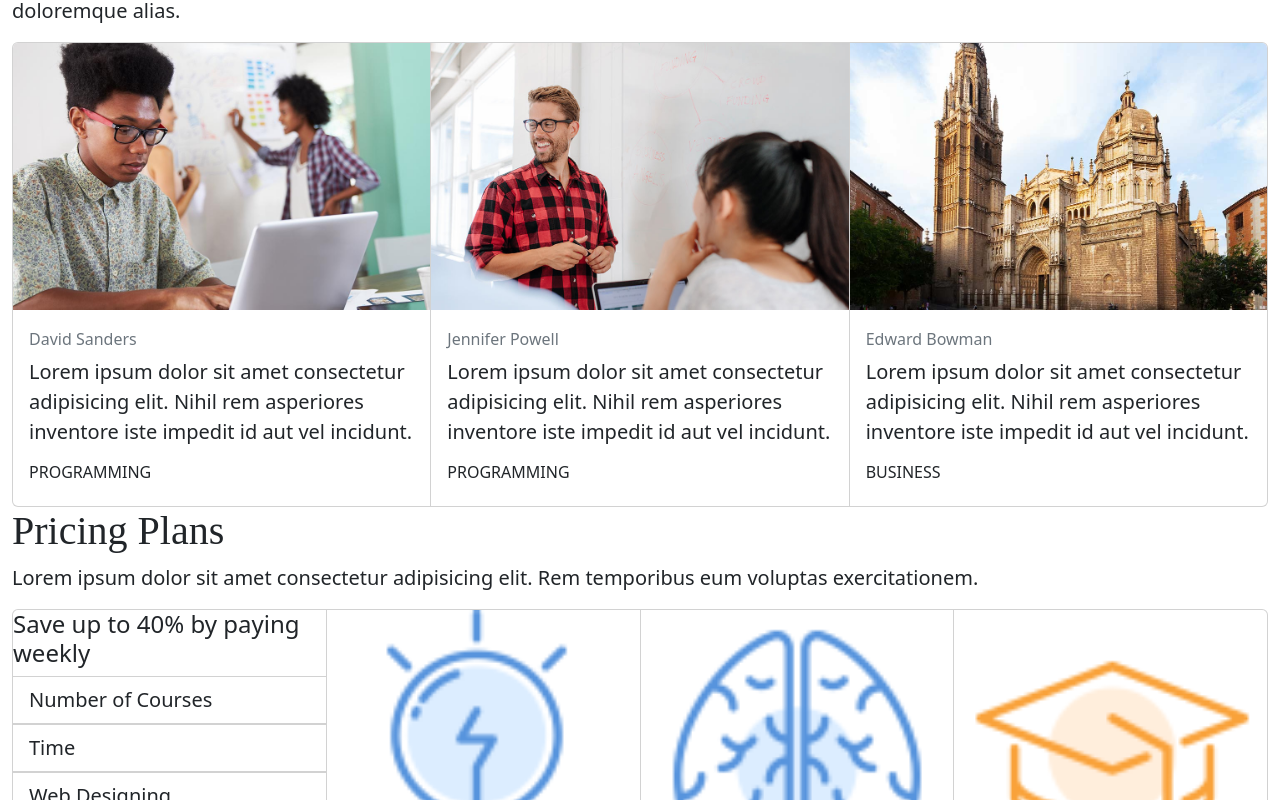
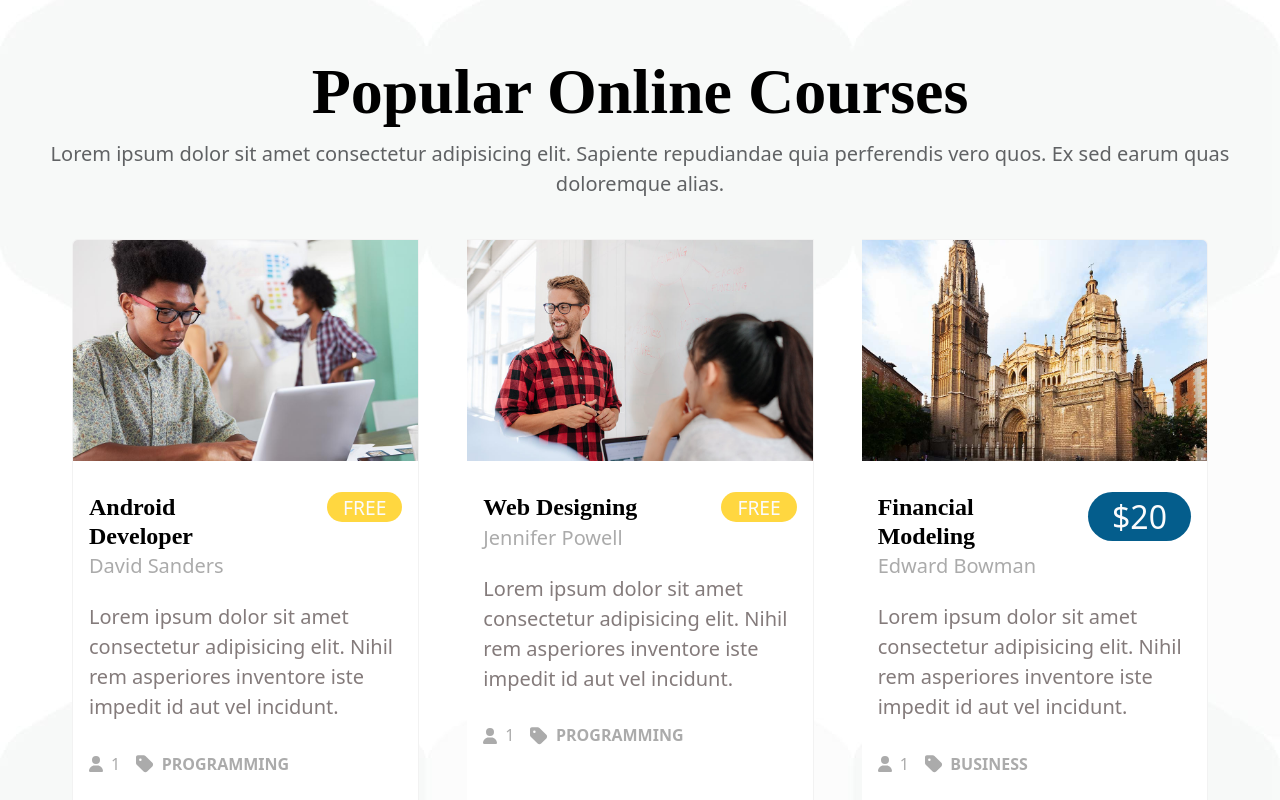
Before and after one commit to AnielloPiscopo/proj-html-vuejs, a Vue app: page / in a window 1280 px wide. Shown: the part 4940-5740 px from the top of the page. Built offline with nearby package versions, Linux system fonts and the light colour scheme.

Commit message:
Completed the MainCourses component

```diff
--- a/src/App.vue
+++ b/src/App.vue
@@ -22,5 +22,11 @@ export default {
 <style lang="scss">
 @use '../node_modules/bootstrap/scss/bootstrap.scss' as *;
 @use './styles/general.scss' as *;
+@use './styles/partials/variables' as *;
 @use './styles/momentaneal-styles.css' as *;
+
+body {
+    background-color: $bg-color-1;
+    color: $text-color-23
+}
 </style>
--- a/src/components/main/MainCourses.vue
+++ b/src/components/main/MainCourses.vue
@@ -12,7 +12,7 @@ export default {
                     number: '5',
                     name: 'Android Developer',
                     teacher: 'David Sanders',
-                    price: 'free',
+                    price: 'Free',
                     type: 'Programming'
                 },
 
@@ -28,7 +28,7 @@ export default {
                     number: '12',
                     name: 'Financial Modeling',
                     teacher: 'Edward Bowman',
-                    price: '20',
+                    price: '$20',
                     type: 'Business'
                 },
             ],
@@ -38,36 +38,102 @@ export default {
 </script>
 
 <template>
-    <section id="online-courses">
-        <div class="container-fluid">
-            <h1 class="my_font-serif">Popular Online Course</h1>
-            <p>
+    <section id="online-courses" class="py-5">
+        <div class="container-fluid p-5 my-5">
+            <h1 class="my_font-serif my_title fw-bold text-center">Popular Online Courses</h1>
+            <p class="text-center">
                 Lorem ipsum dolor sit amet consectetur adipisicing elit. Sapiente repudiandae quia perferendis vero
                 quos. Ex sed earum quas doloremque alias.
             </p>
 
             <div class="card-group">
-                <div v-for="course, index in coursesList" class="card" style="width: 18rem;" :key="index">
+                <a href="#" v-for="course, index in coursesList" class="my_card card m-4 text-decoration-none"
+                    style="width: 18rem;" :key="index">
                     <img class="card-img-top" :src="store.getImgPath(`course-${course.number}-f-img.jpg`)"
                         alt="Card image cap">
-                    <div class="card-body">
-                        <h5 class="my_font-serif card-title">{{ course.title }}</h5>
-                        <h6 class="card-subtitle mb-2 text-muted">{{ course.teacher }}</h6>
-                        <p class="card-text">
+                    <div class="card-body my_card-body">
+                        <div class="row justify-content-between">
+                            <div class="col-7">
+                                <h4 class="my_font-serif card-title fw-bold">{{ course.name }}</h4>
+                                <h5 class="my_card-subtitle card-subtitle mb-2">{{ course.teacher }}</h5>
+                            </div>
+                            <div class="col-5 text-end">
+                                <span class="my_price text-uppercase rounded rounded-pill"
+                                    :class="(course.price === 'Free') ? 'my_special-offer' : ''">{{
+                                        course.price
+                                    }}</span>
+                            </div>
+                        </div>
+                        <p class="card-text py-3">
                             Lorem ipsum dolor sit amet consectetur adipisicing elit. Nihil rem asperiores inventore iste
                             impedit id aut vel incidunt.
                         </p>
 
-                        <div>
-                            <h6 class="text-uppercase">{{ course.type }}</h6>
-                        </div>
+                        <ul class="d-flex align-items-center list-unstyled">
+                            <li class="d-flex align-items-center">
+                                <font-awesome-icon class="my_icon fs-6" icon="fa-solid fa-user" />
+                                <h6 class="m-0 ps-2">1</h6>
+                            </li>
+                            <li class="d-flex align-items-center ps-3">
+                                <font-awesome-icon class="my_icon" icon="fa-solid fa-tag" />
+                                <h6 class="text-uppercase fw-bold m-0 ps-2">{{ course.type }}</h6>
+                            </li>
+                        </ul>
                     </div>
-                </div>
+                </a>
             </div>
         </div>
     </section>
 </template>
 
 <style lang="scss" scoped>
+@use '../../styles/partials/variables' as *;
 
+#online-courses {
+    background-image: url('../../assets/img/background-pattern.jpg');
+    border-bottom: 2px solid $border-color-6;
+
+    a {
+        color: $text-color-23;
+    }
+
+    .my_title {
+        font-size: 4rem;
+    }
+
+    p {
+        color: $text-color-16;
+    }
+
+    .my_card {
+        border-color: $border-color-1;
+
+        .my_card-body {
+            padding-top: 2rem;
+            padding-bottom: 2rem;
+        }
+
+        p {
+            color: $text-color-15;
+        }
+
+        .my_price {
+            color: $text-color-3;
+            background-color: $bg-color-11;
+            font-size: 2rem;
+            padding: 0.2rem 1.5rem;
+
+            &.my_special-offer {
+                background-color: $bg-color-9;
+                font-size: 1.2rem;
+                padding: 0.1rem 1rem;
+            }
+        }
+
+        .my_card-subtitle,
+        ul li {
+            color: $text-color-7;
+        }
+    }
+}
 </style>
--- a/src/main.js
+++ b/src/main.js
@@ -14,8 +14,10 @@ import { faBars } from '@fortawesome/free-solid-svg-icons';
 import { faClipboard } from '@fortawesome/free-regular-svg-icons';
 import { faMagnifyingGlass } from '@fortawesome/free-solid-svg-icons';
 import { faPhone } from '@fortawesome/free-solid-svg-icons';
+import { faUser } from '@fortawesome/free-solid-svg-icons';
+import { faTag } from '@fortawesome/free-solid-svg-icons';
 
-library.add(faTwitter, faInstagram, faFacebookF, faClock, faBars, faClipboard, faMagnifyingGlass, faPhone);
+library.add(faTwitter, faInstagram, faFacebookF, faClock, faBars, faClipboard, faMagnifyingGlass, faPhone, faUser, faTag);
 
 
 createApp(App).component('font-awesome-icon', FontAwesomeIcon).mount('#app');
```
